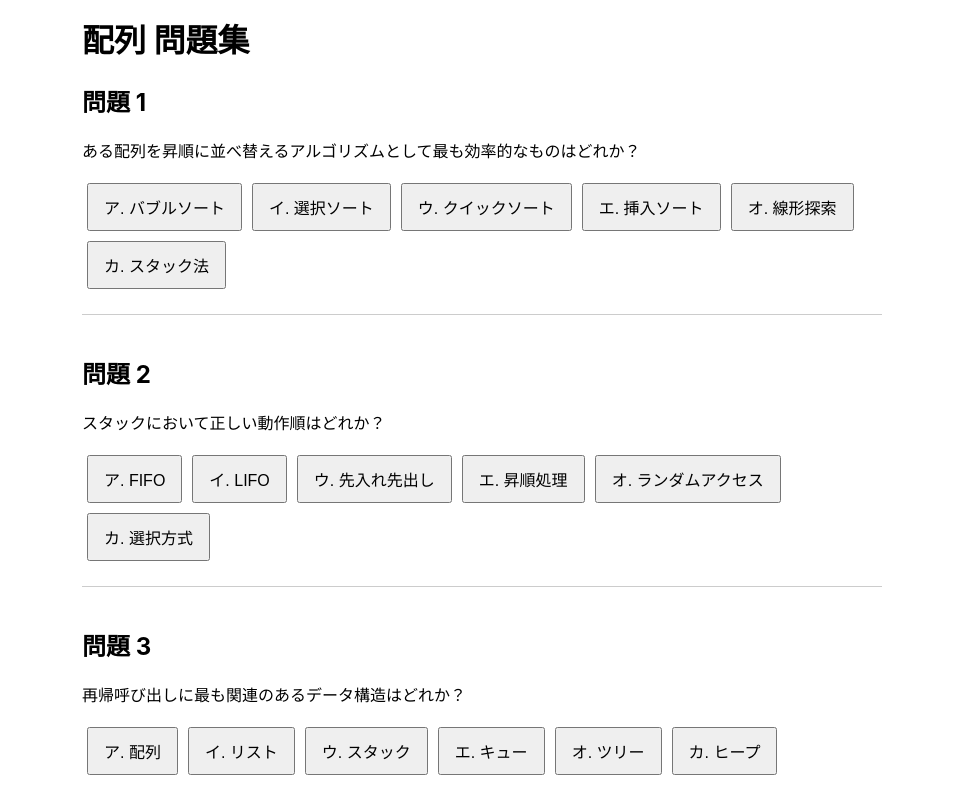
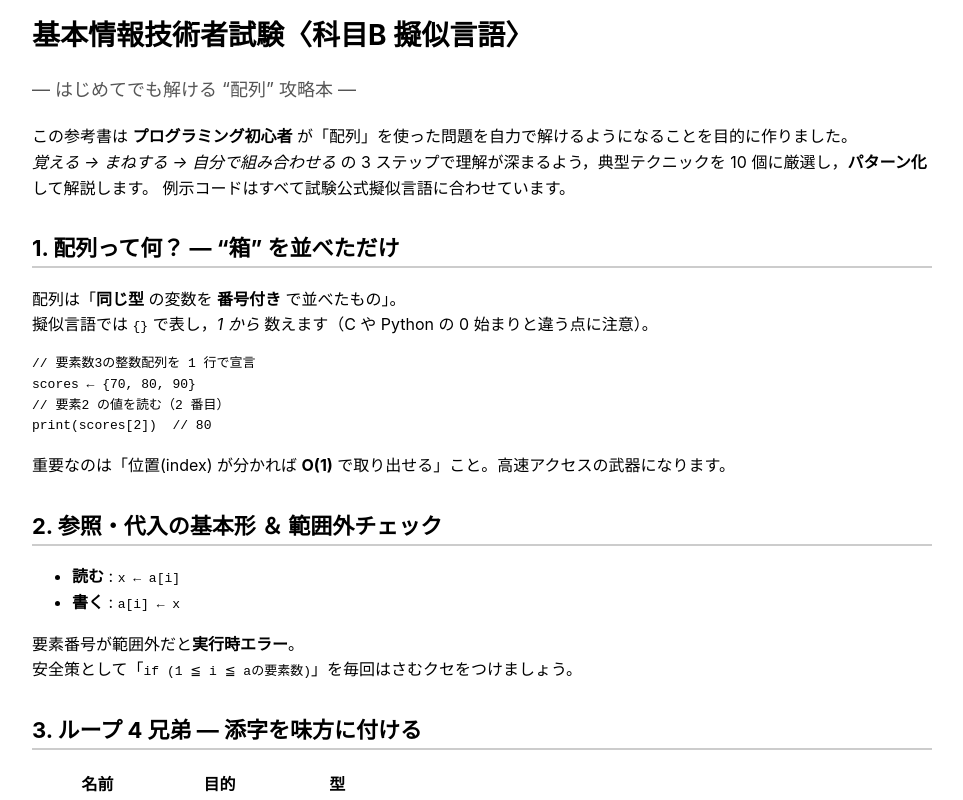
Before and after one commit to Exam-Dojo/Exam, a Vue app: page /reference/array in a window 1280 px wide. Shown: the part 160-960 px from the top of the page, without its empty margins (158-1121 px from the left). Built offline with nearby package versions, Linux system fonts and the light colour scheme.

Commit message:
Add files via upload

```diff
--- a/src/views/reference/Array.vue
+++ b/src/views/reference/Array.vue
@@ -1,162 +1,215 @@
 <template>
-  <div class="algorithm-container">
-    <h1>配列 問題集</h1>
+  <div class="reference">
+    <h1>基本情報技術者試験〈科目B 擬似言語〉</h1>
+    <p class="subtitle">― はじめてでも解ける “配列” 攻略本 ―</p>
+    <p>
+      この参考書は <strong>プログラミング初心者</strong> が「配列」を使った問題を自力で解けるようになることを目的に作りました。<br />
+      <em>覚える → まねする → 自分で組み合わせる</em> の 3 ステップで理解が深まるよう，典型テクニックを 10 個に厳選し，<strong>パターン化</strong> して解説します。
+      例示コードはすべて試験公式擬似言語に合わせています。
+    </p>
 
-    <div v-for="(question, index) in questions" :key="index" class="question-block">
-      <h2>問題 {{ index + 1 }}</h2>
-      <p>{{ question.text }}</p>
-
-      <div class="choices">
-        <button
-          v-for="(choice, key) in question.choices"
-          :key="key"
-          @click="selectAnswer(index, key)"
-          :disabled="question.selected"
-          :class="{
-            correct: question.selected && key === question.correct && key === question.userAnswer,
-            incorrect: question.selected && key !== question.correct && key === question.userAnswer,
-          }"
-        >
-          {{ key }}. {{ choice }}
-        </button>
-      </div>
-
-      <div v-if="question.selected" class="result">
-        <p>
-          <span v-if="question.userAnswer === question.correct" class="maru">◯ 正解！</span>
-          <span v-else class="batsu">× 不正解</span>
-        </p>
-        <div class="explanation"><strong>解説:</strong> {{ question.explanation }}</div>
-        <!-- 解説の下に再挑戦ボタンを追加 -->
-        <button v-if="question.selected" @click="resetQuestion(index)" class="reset-button">
-          もう一度答える
-        </button>
-      </div>
-    </div>
+    <section v-for="section in sections" :key="section.title" class="section">
+      <h2>{{ section.title }}</h2>
+      <div v-html="section.content"></div>
+    </section>
   </div>
 </template>
 
 <script>
 export default {
-  name: 'ArrayPage',
+  name: 'ArrayReferencePage',
   data() {
     return {
-      questions: [
+      sections: [
         {
-          text: 'ある配列を昇順に並べ替えるアルゴリズムとして最も効率的なものはどれか？',
-          choices: {
-            ア: 'バブルソート',
-            イ: '選択ソート',
-            ウ: 'クイックソート',
-            エ: '挿入ソート',
-            オ: '線形探索',
-            カ: 'スタック法',
-          },
-          correct: 'ウ',
-          explanation: 'クイックソートは平均的に高速なソートアルゴリズムです。',
-          selected: false,
-          userAnswer: null,
+          title: '1. 配列って何？ ― “箱” を並べただけ',
+          content: `
+            <p>配列は「<strong>同じ型</strong> の変数を <strong>番号付き</strong> で並べたもの」。<br />
+            擬似言語では <code>{}</code> で表し，<em>1 から</em> 数えます（C や Python の 0 始まりと違う点に注意）。</p>
+            <pre><code>// 要素数3の整数配列を 1 行で宣言
+scores ← {70, 80, 90}
+// 要素2 の値を読む（2 番目）
+print(scores[2])  // 80</code></pre>
+            <p>重要なのは「位置(index) が分かれば <strong>O(1)</strong> で取り出せる」こと。高速アクセスの武器になります。</p>`
         },
         {
-          text: 'スタックにおいて正しい動作順はどれか？',
-          choices: {
-            ア: 'FIFO',
-            イ: 'LIFO',
-            ウ: '先入れ先出し',
-            エ: '昇順処理',
-            オ: 'ランダムアクセス',
-            カ: '選択方式',
-          },
-          correct: 'イ',
-          explanation: 'スタックは「後入れ先出し（LIFO）」の構造です。',
-          selected: false,
-          userAnswer: null,
+          title: '2. 参照・代入の基本形 ＆ 範囲外チェック',
+          content: `
+            <ul>
+              <li><strong>読む</strong> : <code>x ← a[i]</code></li>
+              <li><strong>書く</strong> : <code>a[i] ← x</code></li>
+            </ul>
+            <p>要素番号が範囲外だと<strong>実行時エラー</strong>。<br />
+            安全策として「<code>if (1 ≦ i ≦ aの要素数)</code>」を毎回はさむクセをつけましょう。</p>`
         },
         {
-          text: '再帰呼び出しに最も関連のあるデータ構造はどれか？',
-          choices: {
-            ア: '配列',
-            イ: 'リスト',
-            ウ: 'スタック',
-            エ: 'キュー',
-            オ: 'ツリー',
-            カ: 'ヒープ',
-          },
-          correct: 'ウ',
-          explanation: '関数の再帰呼び出しはコールスタック上で管理されます。',
-          selected: false,
-          userAnswer: null,
+          title: '3. ループ 4 兄弟 ― 添字を味方に付ける',
+          content: `
+            <table><thead><tr><th>名前</th><th>目的</th><th>型</th></tr></thead><tbody>
+              <tr><td><code>for</code></td><td>全走査</td><td>整数型カウンタ</td></tr>
+              <tr><td><code>while</code></td><td>条件付き走査</td><td>整数型 + 論理型</td></tr>
+              <tr><td><code>repeat ... until</code></td><td>少なくとも 1 回</td><td>同上</td></tr>
+              <tr><td>拡張 <code>for ... in</code></td><td>読み取り専用</td><td>要素型</td></tr>
+            </tbody></table>
+            <p>配列問題は <strong>添字変数</strong> を 1 つか 2 つ動かす設計図を描けるかが勝負。<br />
+            まず「何回回す？」「どこを指してる？」を紙に書くと迷いません。</p>`
         },
-      ],
+        {
+          title: '4. 累積和 & 差分 ― 部分和を <em>O(1)</em> で取り出す',
+          content: `
+            <p><strong>累積和(prefix sum)</strong> 配列 <code>sum</code> を作れば，区間和 <code>in[l..r]</code> は<br />
+            <code>sum[r] − sum[l−1]</code> の 1 行で計算できます。</p>
+            <pre><code>sum[1] ← in[1]
+for (i を 2 から n)
+  sum[i] ← sum[i−1] ＋ in[i]
+endfor</code></pre>
+            <p>逆に「差分配列」を取れば <em>増減だけ</em> を高速更新できます。範囲更新 → 差分 → 累積で値復元の流れを覚えましょう。</p>`
+        },
+        {
+          title: '5. 探索パターン ― 線形 or 二分？',
+          content: `
+            <ul>
+              <li><strong>線形探索</strong> : 順に見るだけ。未ソート向き。<code>O(n)</code></li>
+              <li><strong>二分探索</strong> : ソート済み前提。<code>O(log n)</code></li>
+            </ul>
+            <pre><code>// 二分探索ひな形
+low ← 1
+high ← n
+while (low ≦ high)
+  mid ← (low ＋ high) div 2
+  if (key = a[mid]) return mid
+  elseif (key < a[mid]) high ← mid − 1
+  else low ← mid ＋ 1
+endwhile
+return 0  // 見つからない</code></pre>
+            <p>境界更新を <code>mid ± 1</code> にしないと無限ループになる典型バグは要注意！</p>`
+        },
+        {
+          title: '6. 並べ替え入門 ― 手計算で理解する 3 つのソート',
+          content: `
+            <table><thead><tr><th>手法</th><th>安定性</th><th>計算量</th><th>イメージ</th></tr></thead><tbody>
+              <tr><td>挿入</td><td>○</td><td><code>O(n²)</code></td><td>トランプを並べ替える</td></tr>
+              <tr><td>マージ</td><td>○</td><td><code>O(n log n)</code></td><td>半分に割って再帰</td></tr>
+              <tr><td>クイック</td><td>× (普通)</td><td><code>O(n log n)</code></td><td>ピボットで分割</td></tr>
+            </tbody></table>
+            <p>まずは 6〜8 個の配列で手を動かし「要素の動き」をスライドに描くと腹落ちします。</p>`
+        },
+        {
+          title: '7. マージテク (merge) ― 2 本の指で“挟む”',
+          content: `
+            <p>ソート済み配列 <code>L</code>, <code>R</code> を 1 本にまとめる基本形。<br />
+            <strong>i, j</strong> の 2 ポインタと <code>while (i ≦ n1) and (j ≦ n2)</code> が合言葉。</p>
+            <pre><code>k ← 1
+while ((i ≦ n1) and (j ≦ n2))
+  if (L[i] ≦ R[j])
+    out[k] ← L[i]; i ← i＋1
+  else
+    out[k] ← R[j]; j ← j＋1
+  endif
+  k ← k＋1
+endwhile
+// どちらか残りをコピー
+copy 残り を out[k..]</code></pre>
+            <p>マージは <em>ソート</em>・<em>重複削除</em>・<em>集合演算</em> など応用範囲が広いので必修！</p>`
+        },
+        {
+          title: '8. 2 次元配列 ― 行列は「配列の配列」',
+          content: `
+            <p><strong>行×列</strong> のイメージで，添字は <code>a[row, col]</code>。<br />
+            全初期化は <code>{h行 w列の 0}</code> と書けます。</p>
+            <pre><code>// 辺リスト → 隣接行列
+for each edge {{u, v}} in edges
+  adj[u, v] ← 1
+  adj[v, u] ← 1  // 無向
+endfor</code></pre>
+            <p>要素数は <em>h×w</em> と増えるため，メモリ制限にも注意。</p>`
+        },
+        {
+          title: '9. 計数＆ビンソート ― 値を添字にする発想',
+          content: `
+            <p>範囲が狭い整数 (<code>0〜100</code> など) なら，<strong>添字＝値</strong> で即座に格納できます。</p>
+            <pre><code>// Frequency 配列を作る
+freq ← {k個の 0}
+for (i を 1 から n)
+  freq[data[i]] ← freq[data[i]] ＋ 1
+endfor
+// 昇順出力
+for (v を 0 から k−1)
+  repeat freq[v] 回 print(v)
+endfor</code></pre>
+            <p><code>O(n＋k)</code> で高速。ハッシュ法／オープンアドレス法との違いも整理しておきましょう。</p>`
+        },
+        {
+          title: '10. 実戦フローチャート ― 4 ステップで必ず解ける',
+          content: `
+            <ol>
+              <li><strong>何を並べている？</strong> ― 要素の <em>型</em> と <em>範囲</em> をチェック</li>
+              <li><strong>順番は重要？</strong> ― ソート済みなら <em>二分・マージ</em>，未ソートなら <em>線形・挿入</em></li>
+              <li><strong>一部 or 全体？</strong> ― 累積和 / ポインタ で部分範囲を狙い撃ち</li>
+              <li><strong>制約を満たす最小コード</strong> ― 擬似言語の構文に合わせ“ひな形”を貼り付け→変数名を置換</li>
+            </ol>
+            <p>この 4 手順を問題文に当て，<strong>必要なパターン</strong> を 2 つ以内に絞る練習を積めば，配列問題はほぼ攻略できます！</p>`
+        }
+      ]
     }
-  },
-  methods: {
-    selectAnswer(questionIndex, selectedKey) {
-      const question = this.questions[questionIndex]
-      if (!question.selected) {
-        question.selected = true
-        question.userAnswer = selectedKey
-      }
-    },
-    resetQuestion(index) {
-      const q = this.questions[index]
-      q.selected = false
-      q.userAnswer = null
-    },
-  },
+  }
 }
 </script>
 
 <style scoped>
-.algorithm-container {
-  max-width: 800px;
+.reference {
+  max-width: 900px;
   margin: auto;
   padding: 20px;
   font-family: 'Inter', sans-serif;
+  line-height: 1.6;
 }
-.question-block {
-  margin-bottom: 40px;
-  border-bottom: 1px solid #ccc;
-  padding-bottom: 20px;
+.subtitle {
+  font-size: 18px;
+  color: #555;
+  margin-bottom: 20px;
 }
-.choices button {
-  margin: 5px;
-  padding: 10px 15px;
-  font-size: 16px;
-  cursor: pointer;
+h1 {
+  font-size: 28px;
+  margin-bottom: 10px;
 }
-.correct {
-  background-color: #d4edda;
-  color: #155724;
+h2 {
+  margin-top: 30px;
+  font-size: 22px;
+  border-bottom: 2px solid #ccc;
 }
-.incorrect {
-  background-color: #f8d7da;
-  color: #721c24;
+pre {
+  background: #f8f8f8;
+  padding: 10px;
+  overflow-x: auto;
+  border-radius: 4px;
+  border: 1px solid #ddd;
 }
-.maru {
-  color: green;
+table {
+  width: 100%;
+  border-collapse: collapse;
+  margin: 1em 0;
+}
+thead th {
+  background-color: #f0f0f0;
   font-weight: bold;
 }
-.batsu {
-  color: red;
-  font-weight: bold;
+th, td {
+  border: 1px solid #ccc;
+  padding: 8px 12px;
+  text-align: left;
 }
-.explanation {
-  margin-top: 10px;
-  background: #f1f1f1;
-  padding: 10px;
-  border-left: 4px solid #888;
+tbody tr:nth-child(even) {
+  background-color: #fafafa;
 }
-.reset-button {
-  margin-top: 10px;
-  background-color: #eee;
-  color: #333;
-  border: 1px solid #aaa;
-  padding: 6px 12px;
-  font-size: 14px;
-  cursor: pointer;
+tbody tr:hover {
+  background-color: #f5f5f5;
 }
-.reset-button:hover {
-  background-color: #ddd;
+ul {
+  padding-left: 20px;
+  list-style: disc;
+}
+ol {
+  padding-left: 20px;
 }
 </style>
--- a/src/views/reference/QueueStack.vue
+++ b/src/views/reference/QueueStack.vue
@@ -1,162 +1,231 @@
 <template>
-  <div class="algorithm-container">
-    <h1>キューとスタック 問題集</h1>
+  <div class="reference">
+    <h1>基本情報技術者試験〈科目B 擬似言語〉</h1>
+    <p class="subtitle">― はじめてでも解ける “キュー & スタック” 攻略本 ―</p>
+    <p>
+      この参考書は <strong>プログラミング初心者</strong> が「キュー」と「スタック」を使った問題を自力で解けるようになることを目的に作りました。<br />
+      <em>概念をつかむ → ひな形を覚える → 典型問題に当てはめる</em> の 3 ステップで理解しやすいように，代表的テクニックを 10 トピックに整理しています。
+    </p>
 
-    <div v-for="(question, index) in questions" :key="index" class="question-block">
-      <h2>問題 {{ index + 1 }}</h2>
-      <p>{{ question.text }}</p>
-
-      <div class="choices">
-        <button
-          v-for="(choice, key) in question.choices"
-          :key="key"
-          @click="selectAnswer(index, key)"
-          :disabled="question.selected"
-          :class="{
-            correct: question.selected && key === question.correct && key === question.userAnswer,
-            incorrect: question.selected && key !== question.correct && key === question.userAnswer,
-          }"
-        >
-          {{ key }}. {{ choice }}
-        </button>
-      </div>
-
-      <div v-if="question.selected" class="result">
-        <p>
-          <span v-if="question.userAnswer === question.correct" class="maru">◯ 正解！</span>
-          <span v-else class="batsu">× 不正解</span>
-        </p>
-        <div class="explanation"><strong>解説:</strong> {{ question.explanation }}</div>
-        <!-- 解説の下に再挑戦ボタンを追加 -->
-        <button v-if="question.selected" @click="resetQuestion(index)" class="reset-button">
-          もう一度答える
-        </button>
-      </div>
-    </div>
+    <section v-for="section in sections" :key="section.title" class="section">
+      <h2>{{ section.title }}</h2>
+      <div v-html="section.content"></div>
+    </section>
   </div>
 </template>
 
 <script>
 export default {
-  name: 'QueueStackPage',
+  name: 'QueueStackReferencePage',
   data() {
     return {
-      questions: [
+      sections: [
         {
-          text: 'ある配列を昇順に並べ替えるアルゴリズムとして最も効率的なものはどれか？',
-          choices: {
-            ア: 'バブルソート',
-            イ: '選択ソート',
-            ウ: 'クイックソート',
-            エ: '挿入ソート',
-            オ: '線形探索',
-            カ: 'スタック法',
-          },
-          correct: 'ウ',
-          explanation: 'クイックソートは平均的に高速なソートアルゴリズムです。',
-          selected: false,
-          userAnswer: null,
+          title: '1. Stack vs Queue ― “積む” か “並ぶ” か',
+          content: `
+            <p><strong>スタック</strong> は LIFO（Last-In First-Out）— 後から入れたものが先に出る「積み重ね」。<br />
+            <strong>キュー</strong> は FIFO（First-In First-Out）— 先に並んだものが先に出る「行列」。</p>
+            <table><thead><tr><th>構造</th><th>入口</th><th>出口</th><th>典型用途</th></tr></thead><tbody>
+              <tr><td>スタック</td><td>push</td><td>pop</td><td>戻る/Undo, 式評価, 再帰</td></tr>
+              <tr><td>キュー</td><td>enqueue</td><td>dequeue</td><td>BFS, プリンタ待ち行列</td></tr>
+            </tbody></table>
+            <p>擬似言語では<strong>組込み型は無い</strong>ので，自分で配列を使って実装するのが基本です。</p>`
         },
         {
-          text: 'スタックにおいて正しい動作順はどれか？',
-          choices: {
-            ア: 'FIFO',
-            イ: 'LIFO',
-            ウ: '先入れ先出し',
-            エ: '昇順処理',
-            オ: 'ランダムアクセス',
-            カ: '選択方式',
-          },
-          correct: 'イ',
-          explanation: 'スタックは「後入れ先出し（LIFO）」の構造です。',
-          selected: false,
-          userAnswer: null,
+          title: '2. 基本操作ひな形 ― push/pop と enqueue/dequeue',
+          content: `
+            <pre><code>// スタック (top は末尾)
+手続き: push(配列: S, 要素型: x)
+  Sの末尾 に x を追加する
+終
+関数: pop(配列: S) 返り値: 要素型
+  要素型: x ← S[Sの要素数]
+  Sの末尾 を削除する
+  return x
+終
+
+// キュー (head と tail で管理)
+手続き: enqueue(配列: Q, 要素型: x)
+  Qの末尾 に x を追加する
+終
+関数: dequeue(配列: Q) 返り値: 要素型
+  要素型: x ← Q[1]
+  Q[1] を削除する
+  return x
+終</code></pre>
+            <p>キューは削除で要素が左詰めになり <code>O(n)</code> になりがち。実用では<strong>循環配列</strong>を使い <code>head, tail</code> をインデックスで管理します。</p>`
         },
         {
-          text: '再帰呼び出しに最も関連のあるデータ構造はどれか？',
-          choices: {
-            ア: '配列',
-            イ: 'リスト',
-            ウ: 'スタック',
-            エ: 'キュー',
-            オ: 'ツリー',
-            カ: 'ヒープ',
-          },
-          correct: 'ウ',
-          explanation: '関数の再帰呼び出しはコールスタック上で管理されます。',
-          selected: false,
-          userAnswer: null,
+          title: '3. 配列で作るスタック ― top だけ覚えれば OK',
+          content: `
+            <p>添字 <code>top</code> を指標に <code>push → top ← top＋1</code>, <code>pop → top ← top−1</code> の 2 行で管理。</p>
+            <pre><code>// 空スタック生成
+S ← {max 個の 未定義}
+top ← 0
+
+// push(x)
+if (top = max) then エラー
+else
+  top ← top＋1
+  S[top] ← x
+endif</code></pre>
+            <p>メモリ上は<strong>後ろから詰める</strong>イメージで，計算量はすべて <code>O(1)</code>。</p>`
         },
-      ],
+        {
+          title: '4. 配列で作る循環キュー ― head と tail を回す',
+          content: `
+            <pre><code>// 空キュー生成
+Q ← {k 個の 未定義}
+head ← 1  // 次に取り出す位置
+tail ← 1  // 次に入れる位置
+size ← 0
+
+// enqueue(x)
+if (size = k) then エラー
+else
+  Q[tail] ← x
+  tail ← (tail mod k) ＋ 1
+  size ← size＋1
+endif</code></pre>
+            <p><code>mod k</code> で“折り返し”させるのがポイント。配列サイズ +1 ルールで<strong>空と満杯の判定</strong>を区別する手法も押さえておきましょう。</p>`
+        },
+        {
+          title: '5. 括弧列判定 ― スタックの鉄板問題',
+          content: `
+            <p>開き括弧を <code>push</code>，閉じ括弧が来たら <code>pop</code> して対応確認。<br />
+            最後にスタックが空なら「正しい括弧列」。</p>
+            <pre><code>for each ch in expr
+  if (ch = "(") then push(S, ch)
+  elseif (ch = ")") then
+    if (isEmpty(S)) return false
+    pop(S)
+  endif
+endfor
+return isEmpty(S)</code></pre>
+            <p><strong>{}</strong>, <strong>[]</strong> など複数種類にも対応できるよう，辞書でペア情報を持つ汎用版も作っておくと応用が利きます。</p>`
+        },
+        {
+          title: '6. 幅優先探索 (BFS) ― キューで層を広げる',
+          content: `
+            <p>BFS は <strong>キュー</strong> に頂点を入れ，取り出しながら隣接を追加。距離最短問題の定番。</p>
+            <pre><code>enqueue(Q, s)
+visited[s] ← true
+while (not isEmpty(Q))
+  v ← dequeue(Q)
+  for each u in G[v]
+    if (not visited[u]) then
+      visited[u] ← true
+      enqueue(Q, u)
+    endif
+  endfor
+endwhile</code></pre>
+            <p>キューに入れた瞬間に <code>visited</code> を立てると多重登録を防げます。</p>`
+        },
+        {
+          title: '7. 再帰をスタックで手動展開 ― フレームを自作する',
+          content: `
+            <p>再帰呼び出しが深いとスタックオーバーフローの恐れ。<br />
+            関数引数を <code>push</code> して while で回せば<strong>反復(deep→wide)版</strong>を作れます。</p>
+            <pre><code>// 深さ優先探索 (DFS) iterative
+push(S, s)
+while (not isEmpty(S))
+  v ← pop(S)
+  if (not visited[v]) then
+    visited[v] ← true
+    for each u in G[v] 降順
+      push(S, u)
+    endfor
+  endif
+endwhile</code></pre>
+            <p>降順で push するとグラフは昇順に処理され，<em>再帰版</em>と同じ順番が得られます。</p>`
+        },
+        {
+          title: '8. 2 スタックで作るキュー／2 キューで作るスタック',
+          content: `
+            <p>データ構造の置き換え問題。試験では「制約ライブラリが片方しか無い」設定で出題されがち。</p>
+            <ul>
+              <li><strong>2 スタック → キュー</strong>: 入力用 <code>S1</code>, 出力用 <code>S2</code>. <code>dequeue</code> 時に S2 が空なら S1 から全部移す。</li>
+              <li><strong>2 キュー → スタック</strong>: <code>push</code> で空キューに入れてから残りを enqueue し直し，先頭をトップにする。</li>
+            </ul>`
+        },
+        {
+          title: '9. 優先度付きキュー (ヒープ) 入門',
+          content: `
+            <p>通常キューは順序維持だが，<strong>ヒープ</strong> を使うと常に最小(最大)を <code>O(log n)</code> で取り出せます。
+            配列実装なら <code>parent = i div 2</code>, <code>left = 2i</code>, <code>right = 2i＋1</code> のインデックス計算を暗記。</p>`
+        },
+        {
+          title: '10. 実戦フローチャート ― 4 手で形にする',
+          content: `
+            <ol>
+              <li><strong>何を保持？</strong> — 入順・出順・優先度を確認</li>
+              <li><strong>サイズ制限？</strong> — 配列長を先に確定 (循環か動的か)</li>
+              <li><strong>操作は 2 種以内？</strong> — push/pop だけ？ enqueue/dequeue＋他？</li>
+              <li><strong>擬似言語テンプレ貼付 → 変数置換</strong> — バグらせない最短コース</li>
+            </ol>
+            <p>スタック or キューの見分けがつけば 8 割クリア。残りは<strong>サイズ管理</strong>と<strong>境界条件</strong>です！</p>`
+        }
+      ]
     }
-  },
-  methods: {
-    selectAnswer(questionIndex, selectedKey) {
-      const question = this.questions[questionIndex]
-      if (!question.selected) {
-        question.selected = true
-        question.userAnswer = selectedKey
-      }
-    },
-    resetQuestion(index) {
-      const q = this.questions[index]
-      q.selected = false
-      q.userAnswer = null
-    },
-  },
+  }
 }
 </script>
 
 <style scoped>
-.algorithm-container {
-  max-width: 800px;
+.reference {
+  max-width: 900px;
   margin: auto;
   padding: 20px;
   font-family: 'Inter', sans-serif;
+  line-height: 1.6;
 }
-.question-block {
-  margin-bottom: 40px;
-  border-bottom: 1px solid #ccc;
-  padding-bottom: 20px;
+.subtitle {
+  font-size: 18px;
+  color: #555;
+  margin-bottom: 20px;
 }
-.choices button {
-  margin: 5px;
-  padding: 10px 15px;
-  font-size: 16px;
-  cursor: pointer;
+h1 {
+  font-size: 28px;
+  margin-bottom: 10px;
 }
-.correct {
-  background-color: #d4edda;
-  color: #155724;
+h2 {
+  margin-top: 30px;
+  font-size: 22px;
+  border-bottom: 2px solid #ccc;
 }
-.incorrect {
-  background-color: #f8d7da;
-  color: #721c24;
+pre {
+  background: #f8f8f8;
+  padding: 10px;
+  overflow-x: auto;
+  border-radius: 4px;
+  border: 1px solid #ddd;
 }
-.maru {
-  color: green;
+/* テーブル強化スタイル */
+table {
+  width: 100%;
+  border-collapse: collapse;
+  margin: 1em 0;
+}
+thead th {
+  background-color: #f0f0f0;
   font-weight: bold;
 }
-.batsu {
-  color: red;
-  font-weight: bold;
+th, td {
+  border: 1px solid #ccc;
+  padding: 8px 12px;
+  text-align: left;
 }
-.explanation {
-  margin-top: 10px;
-  background: #f1f1f1;
-  padding: 10px;
-  border-left: 4px solid #888;
+tbody tr:nth-child(even) {
+  background-color: #fafafa;
 }
-.reset-button {
-  margin-top: 10px;
-  background-color: #eee;
-  color: #333;
-  border: 1px solid #aaa;
-  padding: 6px 12px;
-  font-size: 14px;
-  cursor: pointer;
+tbody tr:hover {
+  background-color: #f5f5f5;
 }
-.reset-button:hover {
-  background-color: #ddd;
+ul {
+  padding-left: 20px;
+  list-style: disc;
+}
+ol {
+  padding-left: 20px;
 }
 </style>
```
